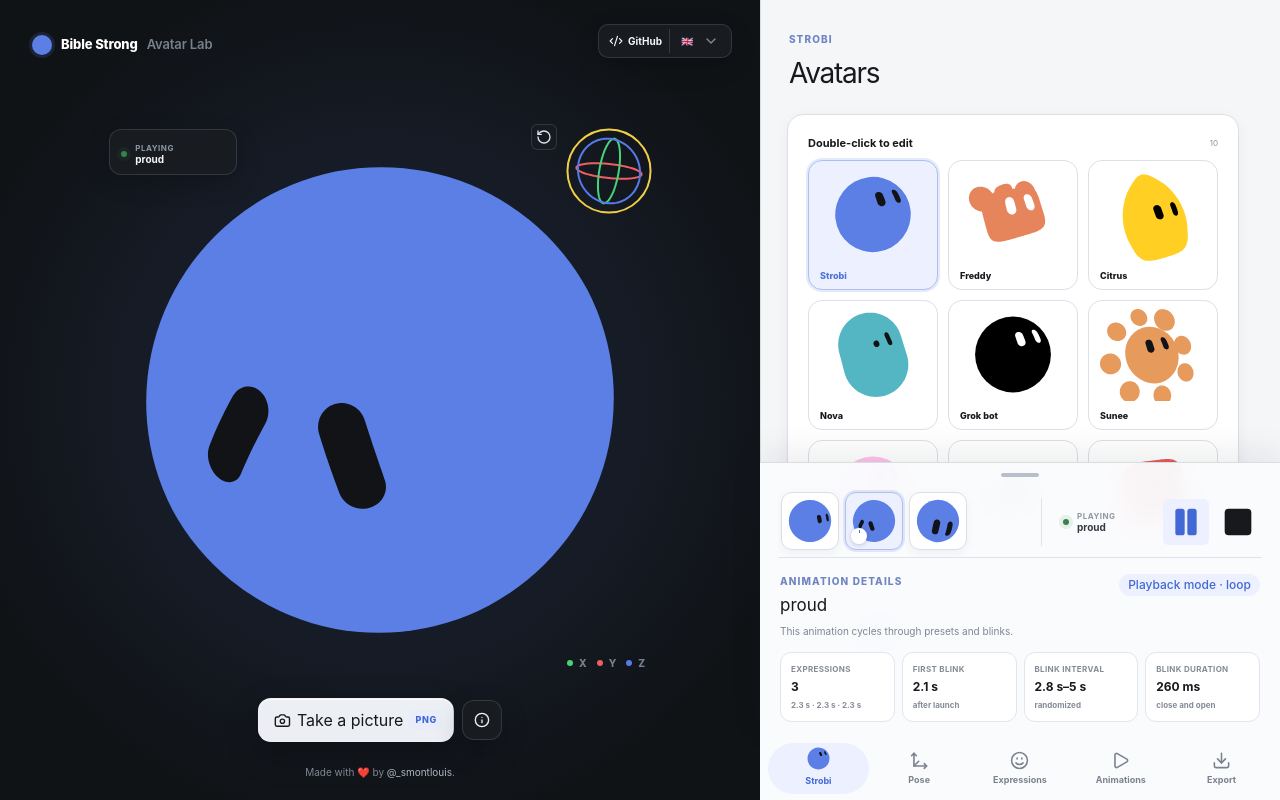
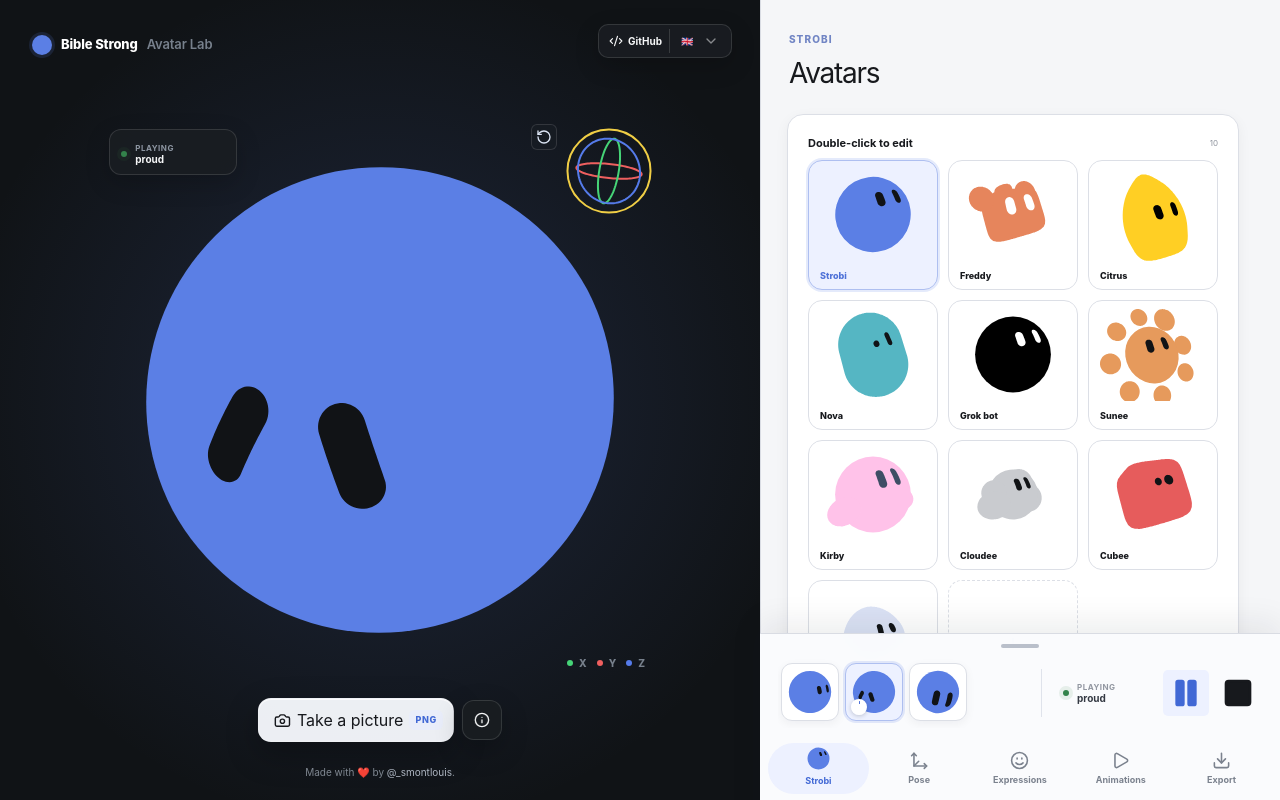
Before and after one commit to NikitHamal/avatar-lab, a React (Vite) app: page / in a window 1280 px wide. Built offline with nearby package versions, Linux system fonts and the light colour scheme.

Commit message:
fix(studio): keep playback footer closed on reload

```diff
--- a/src/features/studio/components/StudioInspector.tsx
+++ b/src/features/studio/components/StudioInspector.tsx
@@ -1856,8 +1856,6 @@ export function StudioInspector({ controller }: { controller: StudioController }
           <motion.footer
             className={`state-playback-footer${statePlayerExpanded ? ' is-expanded' : ''}`}
             style={{ y: playbackFooterY }}
-            initial={{ opacity: 0 }}
-            animate={{ opacity: 1 }}
           >
             <div className="state-playback-drag-handle-slot">
               <motion.div style={{ y: playbackHandleCounterY }}>
```
